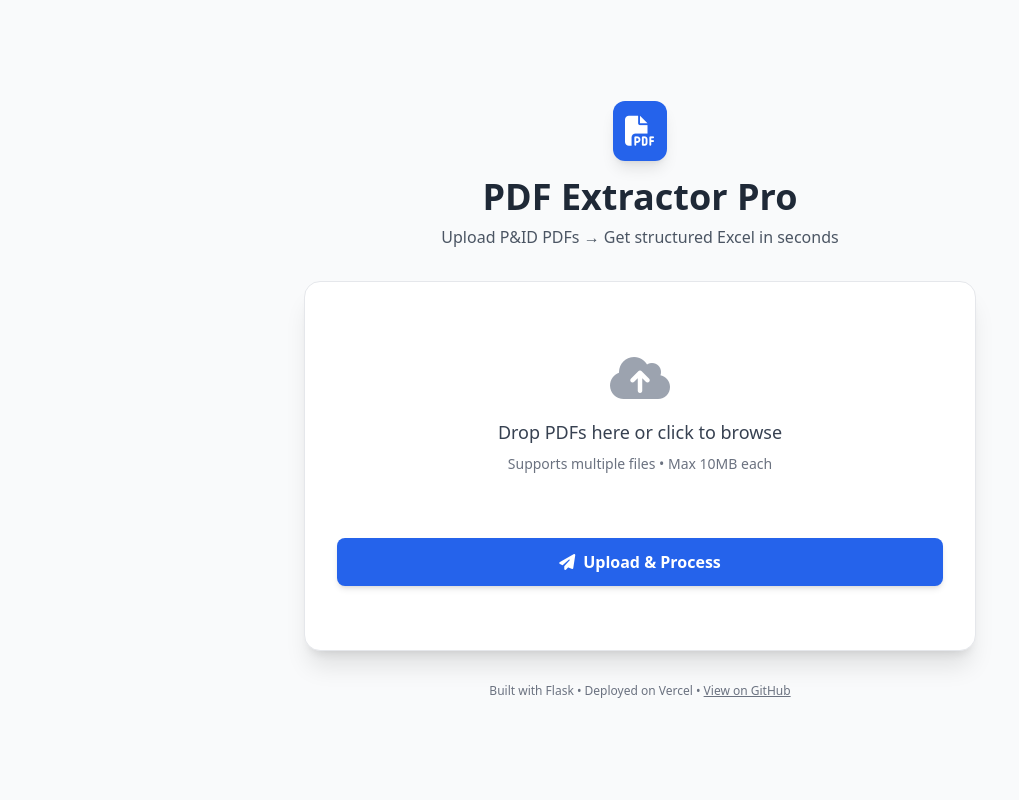
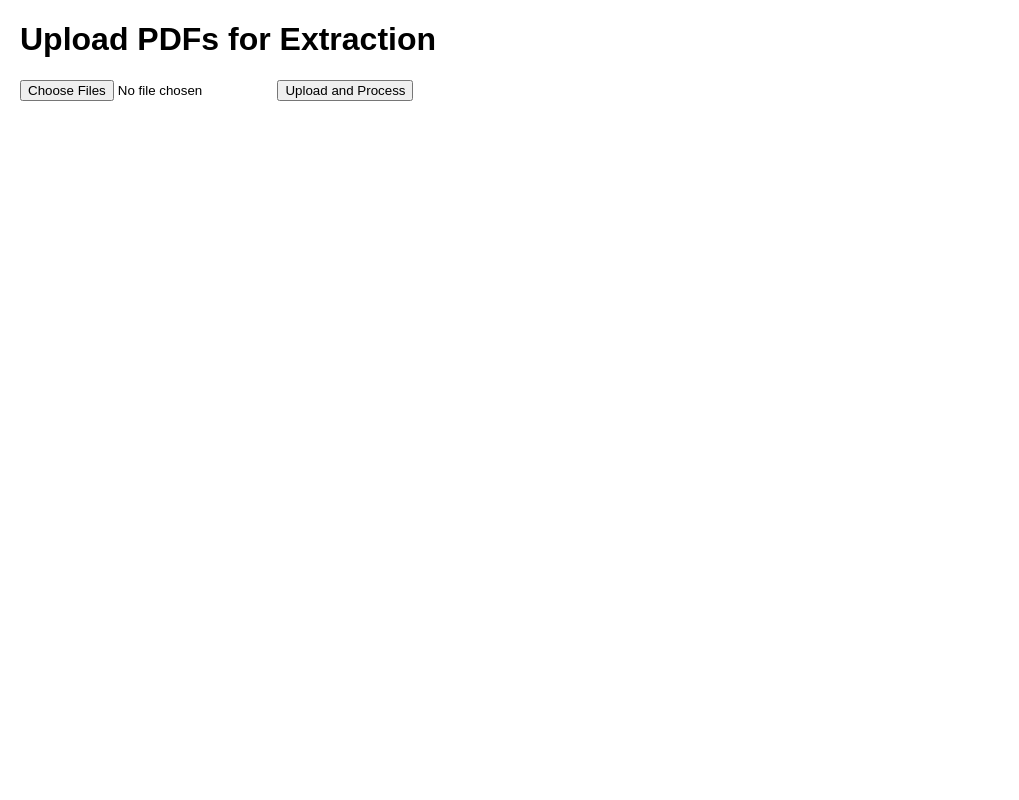
Before and after one commit to CognitionIES/pdf-extractor, a Flask app: page / in a window 1280 px wide. Shown: the whole page, without its empty margins (0-1019 px from the left). Run offline with Flask 3, Linux system fonts and the light colour scheme; parts of the project's set-up code (start-up, migrations or seed data) failed here and were passed over; some libraries are stand-ins or nearby versions.

Commit message:
Reversed the previous commit

```diff
--- a/static/js/main.js
+++ b/static/js/main.js
@@ -1,12 +1,10 @@
-// main.js - PDF Extractor Pro
-// Handles upload, progress, polling, and results
+document.getElementById('progressSection').classList.remove('hidden');
 
-document.getElementById('uploadForm').addEventListener('submit', function (e) {
+document.getElementById('uploadForm').addEventListener('submit', function(e) {
     e.preventDefault();
-
     const files = document.getElementById('files').files;
     if (files.length === 0) {
-    alert('Please select at least one PDF file.');
+        alert('Please select at least one PDF.');
         return;
     }
 
@@ -16,17 +14,15 @@ document.getElementById('uploadForm').addEventListener('submit', function (e) {
     }
 
     // UI Elements
-  const progressSection = document.getElementById('progressSection');
-  const uploadBar = document.getElementById('uploadBar');
-  const uploadPercent = document.getElementById('uploadPercent');
+    const progressBar = document.getElementById('progressBar');
+    const uploadStatus = document.getElementById('uploadStatus');
     const processingStatus = document.getElementById('processingStatus');
     const processingText = document.getElementById('processingText');
     const resultsDiv = document.getElementById('results');
 
     // Reset UI
-  progressSection.classList.remove('hidden');
-  uploadBar.style.width = '0%';
-  uploadPercent.textContent = '0%';
+    progressBar.classList.remove('hidden');
+    uploadStatus.textContent = 'Uploading...';
     processingStatus.classList.add('hidden');
     resultsDiv.innerHTML = '';
 
@@ -36,40 +32,39 @@ document.getElementById('uploadForm').addEventListener('submit', function (e) {
     xhr.open('POST', '/upload', true);
 
     // Upload Progress
-  xhr.upload.addEventListener('progress', function (event) {
+    xhr.upload.addEventListener('progress', function(event) {
         if (event.lengthComputable) {
             const percent = (event.loaded / event.total) * 100;
-      uploadBar.style.width = `${percent}%`;
-      uploadPercent.textContent = `${Math.round(percent)}%`;
+            progressBar.value = percent;
+            uploadStatus.textContent = `Uploading: ${Math.round(percent)}%`;
         }
     });
 
-  xhr.onload = function () {
+    xhr.onload = function() {
         if (xhr.status === 200) {
             const data = JSON.parse(xhr.responseText);
             taskId = data.task_id;
 
-      // Hide upload bar, show processing
-      uploadBar.style.width = '100%';
-      uploadPercent.textContent = '100%';
-      setTimeout(() => {
+            // Hide upload, show processing
+            progressBar.classList.add('hidden');
+            uploadStatus.textContent = 'Upload complete. Processing...';
             processingStatus.classList.remove('hidden');
             processingText.textContent = 'Processing: 0 of 0...';
+
+            // Start polling
             pollStatus(taskId);
-      }, 600);
         } else {
-      showError('Upload failed. Please try again.');
+            uploadStatus.textContent = 'Upload failed.';
         }
     };
 
-  xhr.onerror = function () {
-    showError('Network error. Check your connection.');
+    xhr.onerror = function() {
+        uploadStatus.textContent = 'Upload error.';
     };
 
     xhr.send(formData);
 });
 
-// Poll for processing status
 function pollStatus(taskId) {
     const processingText = document.getElementById('processingText');
     const resultsDiv = document.getElementById('results');
@@ -84,50 +79,22 @@ function pollStatus(taskId) {
                 if (data.done) {
                     clearInterval(interval);
                     processingStatus.classList.add('hidden');
-          showResults(data.downloads);
+                    resultsDiv.innerHTML = '<strong>Processing Complete!</strong><br>';
+
+                    data.downloads.forEach((link, i) => {
+                        const a = document.createElement('a');
+                        a.href = link;
+                        a.textContent = `Download Output ${i + 1}`;
+                        a.download = '';
+                        a.style.display = 'block';
+                        a.style.margin = '5px 0';
+                        resultsDiv.appendChild(a);
+                    });
                 }
             })
             .catch(err => {
                 clearInterval(interval);
-        showError('Failed to check status. Please refresh.');
+                processingText.textContent = 'Error checking status.';
             });
-  }, 1000);
+    }, 1000); // Poll every 1s
 }
-
-// Show download links
-function showResults(downloads) {
-  const resultsDiv = document.getElementById('results');
-  resultsDiv.innerHTML = `
-    <div class="text-center p-6 bg-green-50 rounded-lg border border-green-200">
-      <i class="fas fa-check-circle text-4xl text-green-600 mb-3"></i>
-      <p class="text-lg font-semibold text-green-800">All PDFs processed!</p>
-      <p class="text-sm text-green-700 mt-1">Download your structured Excel reports:</p>
-    </div>
-  `;
-
-  const linksContainer = document.createElement('div');
-  linksContainer.className = 'mt-6 space-y-3';
-
-  downloads.forEach((link, index) => {
-    const a = document.createElement('a');
-    a.href = link;
-    a.download = '';
-    a.className = 'block w-full text-center bg-blue-600 hover:bg-blue-700 text-white font-medium py-3 px-4 rounded-lg shadow transition duration-200 flex items-center justify-center';
-    a.innerHTML = `<i class="fas fa-download mr-2"></i> Download Report ${index + 1}`;
-    linksContainer.appendChild(a);
-  });
-
-  resultsDiv.appendChild(linksContainer);
-}
-
-// Error handler
-function showError(message) {
-  const resultsDiv = document.getElementById('results');
-  resultsDiv.innerHTML = `
-    <div class="text-center p-6 bg-red-50 rounded-lg border border-red-200">
-      <i class="fas fa-exclamation-triangle text-4xl text-red-600 mb-3"></i>
-      <p class="text-lg font-semibold text-red-800">Error</p>
-      <p class="text-sm text-red-700 mt-1">${message}</p>
-    </div>
-  `;
-}
--- a/templates/index.html
+++ b/templates/index.html
@@ -1,122 +1,49 @@
 <!DOCTYPE html>
-<html lang="en" class="h-full bg-gray-50">
+<html lang="en">
 <head>
-  <meta charset="UTF-8" />
-  <meta name="viewport" content="width=device-width, initial-scale=1.0"/>
-  <title>PDF Extractor Pro</title>
-
-  <script src="https://cdn.tailwindcss.com"></script>
-  <link href="https://cdnjs.cloudflare.com/ajax/libs/font-awesome/6.5.0/css/all.min.css" rel="stylesheet">
-
+    <meta charset="UTF-8">
+    <meta name="viewport" content="width=device-width, initial-scale=1.0">
+    <title>PDF Extractor</title>
     <style>
-    .drop-zone {
-      transition: all 0.3s ease;
-    }
-    .drop-zone.dragover {
-      background-color: #dbeafe;
-      border-color: #3b82f6;
-      transform: scale(1.02);
-    }
+        body { font-family: Arial, sans-serif; margin: 20px; }
+        #results { margin-top: 20px; }
+        #progressBar { width: 100%; height: 20px; margin: 10px 0; }
         .spinner {
-      border: 4px solid #f3f4f6;
-      border-top: 4px solid #3b82f6;
+            border: 4px solid #f3f3f3;
+            border-top: 4px solid #3498db;
             border-radius: 50%;
-      width: 40px;
-      height: 40px;
+            width: 30px; height: 30px;
             animation: spin 1s linear infinite;
             display: inline-block;
+            margin-right: 10px;
         }
         @keyframes spin {
             0% { transform: rotate(0deg); }
             100% { transform: rotate(360deg); }
         }
+        .hidden { display: none; }
     </style>
 </head>
-<body class="min-h-screen flex items-center justify-center p-4">
-  <div class="w-full max-w-2xl">
+<body>
+    <h1>Upload PDFs for Extraction</h1>
+    <form id="uploadForm">
+        <input type="file" id="files" name="files" multiple accept=".pdf" required>
+        <button type="submit">Upload and Process</button>
+    </form>
 
-    <div class="text-center mb-8">
-      <div class="flex justify-center mb-4">
-        <div class="p-3 bg-blue-600 rounded-xl shadow-lg">
-          <i class="fas fa-file-pdf text-white text-3xl"></i>
-        </div>
-      </div>
-      <h1 class="text-4xl font-bold text-gray-800 mb-2">PDF Extractor Pro</h1>
-      <p class="text-gray-600">Upload P&ID PDFs → Get structured Excel in seconds</p>
+    <!-- Upload Progress -->
+    <progress id="progressBar" value="0" max="100" class="hidden"></progress>
+    <div id="uploadStatus"></div>
+
+    <!-- Processing Loader -->
+    <div id="processingStatus" class="hidden">
+        <div class="spinner"></div>
+        <span id="processingText">Processing: 0 of 0...</span>
     </div>
 
-    <div class="bg-white rounded-2xl shadow-xl p-8 border border-gray-200">
-      <form id="uploadForm">
-        <div id="dropZone" class="drop-zone border-3 border-dashed border-gray-300 rounded-xl p-10 text-center cursor-pointer hover:border-blue-400">
-          <i class="fas fa-cloud-upload-alt text-5xl text-gray-400 mb-4"></i>
-          <p class="text-lg font-medium text-gray-700 mb-2">Drop PDFs here or click to browse</p>
-          <p class="text-sm text-gray-500">Supports multiple files • Max 10MB each</p>
-          <input type="file" id="files" name="files" multiple accept=".pdf" class="hidden" required />
-        </div>
-
-        <button type="submit" class="mt-6 w-full bg-blue-600 hover:bg-blue-700 text-white font-semibold py-3 px-6 rounded-lg shadow-md transition duration-200 flex items-center justify-center">
-          <i class="fas fa-paper-plane mr-2"></i>
-          Upload & Process
-        </button>
-      </form>
-
-      <div id="progressSection" class="mt-8 hidden">
-        <div class="flex items-center justify-between mb-2">
-          <span class="text-sm font-medium text-gray-700">Upload Progress</span>
-          <span id="uploadPercent" class="text-sm text-gray-600">0%</span>
-        </div>
-        <div class="w-full bg-gray-200 rounded-full h-3 overflow-hidden">
-          <div id="uploadBar" class="h-full bg-blue-600 transition-all duration-300" style="width: 0%"></div>
-        </div>
-
-        <div id="processingStatus" class="mt-6 hidden flex items-center">
-          <div class="spinner mr-3"></div>
-          <div>
-            <p class="font-medium text-gray-800">Processing PDFs...</p>
-            <p id="processingText" class="text-sm text-gray-600">Initializing...</p>
-          </div>
-        </div>
-      </div>
-
-      <div id="results" class="mt-8 space-y-3"></div>
-    </div>
-
-    <p class="text-center text-xs text-gray-500 mt-8">
-      Built with Flask • Deployed on Vercel • <a href="https://github.com/yourusername/pdf-extractor" class="underline hover:text-blue-600">View on GitHub</a>
-    </p>
-  </div>
+    <!-- Results -->
+    <div id="results"></div>
 
     <script src="{{ url_for('static', filename='js/main.js') }}"></script>
-  <script>
-    // Drag & Drop Enhancement
-    const dropZone = document.getElementById('dropZone');
-    const fileInput = document.getElementById('files');
-
-    ['dragenter', 'dragover', 'dragleave', 'drop'].forEach(eventName => {
-      dropZone.addEventListener(eventName, preventDefaults, false);
-    });
-
-    function preventDefaults(e) {
-      e.preventDefault();
-      e.stopPropagation();
-    }
-
-    ['dragenter', 'dragover'].forEach(eventName => {
-      dropZone.addEventListener(eventName, () => dropZone.classList.add('dragover'), false);
-    });
-
-    ['dragleave', 'drop'].forEach(eventName => {
-      dropZone.addEventListener(eventName, () => dropZone.classList.remove('dragover'), false);
-    });
-
-    dropZone.addEventListener('drop', handleDrop, false);
-    dropZone.addEventListener('click', () => fileInput.click());
-
-    function handleDrop(e) {
-      const dt = e.dataTransfer;
-      const files = dt.files;
-      fileInput.files = files;
-    }
-  </script>
 </body>
 </html>
```
Lines whose indentation alone changed are shown as unchanged.
